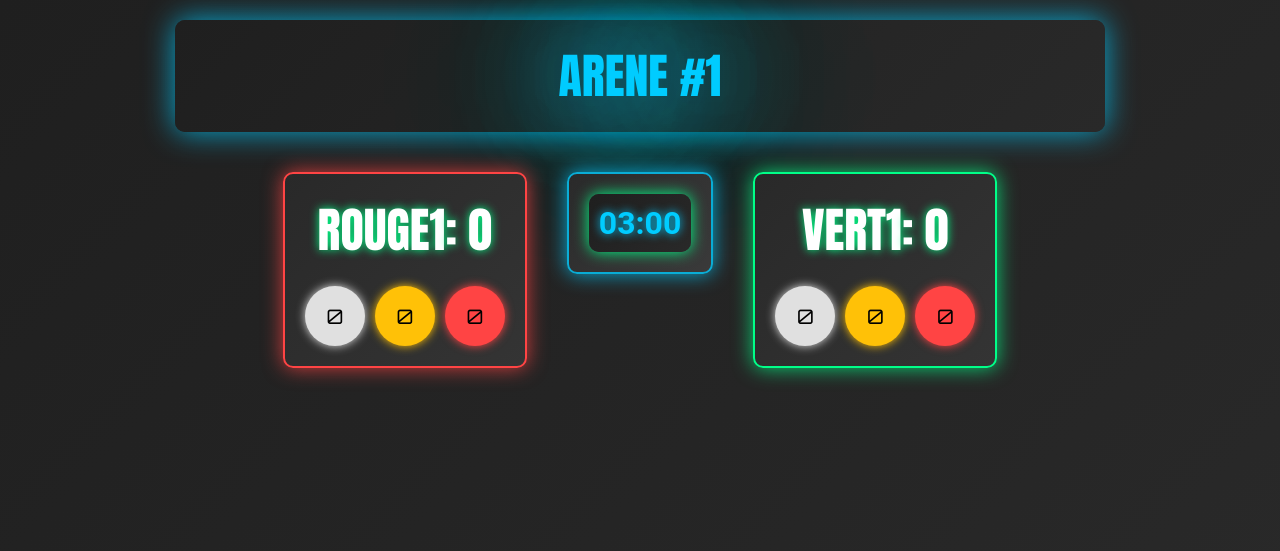
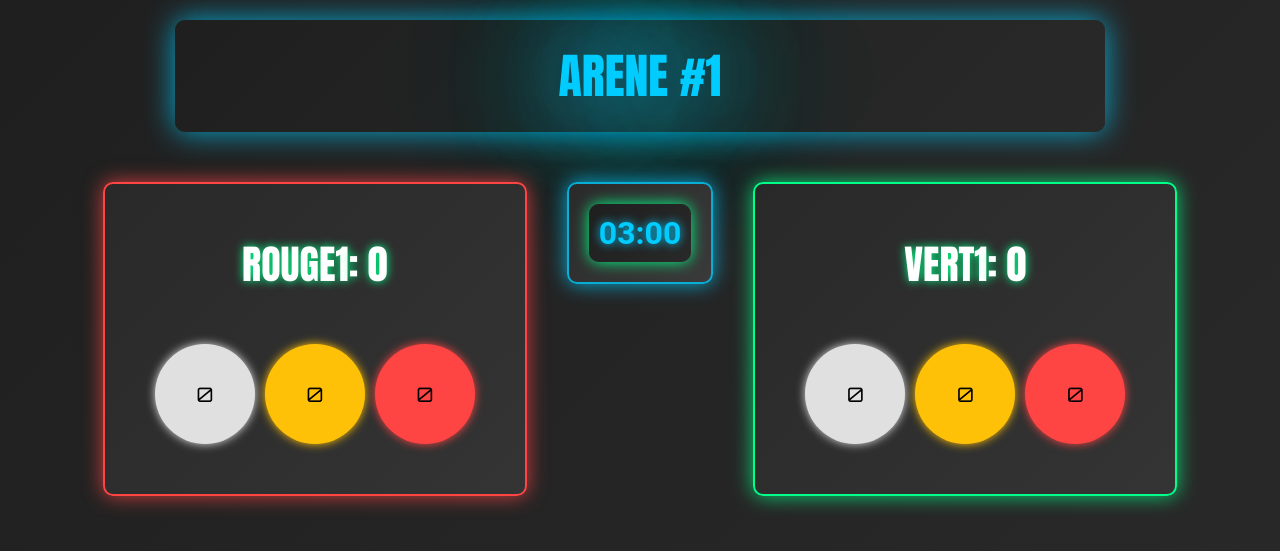
Before and after one commit to viickel/Arbitrage_SabreLaser_ASL_FFE, a Flask app: page /affichage/1 in a window 1280 px wide. Shown: the top 551 px of the page. Run offline with Flask 3, Linux system fonts and the light colour scheme; data that the repository does not hold is empty.

Commit message:
Fix interface issues

```diff
--- a/app.py
+++ b/app.py
@@ -119,4 +119,4 @@ def infos(id_arene):
 
 if __name__ == '__main__':
     # L'application écoute sur toutes les interfaces réseau (0.0.0.0) sur le port 5000
-    app.run(debug=True)
+    app.run(host='0.0.0.0', port=5000, debug=True)
--- a/static/css/affichage.css
+++ b/static/css/affichage.css
@@ -23,7 +23,7 @@ body {
     width: 75%;
     display: flex;
     flex-direction: column;
-    gap: 40px;
+    gap: 50px;
     align-items: center;
 }
 
@@ -56,8 +56,8 @@ body {
     flex: 1;
     display: flex;
     flex-direction: column;
-    gap: 20px;
-    padding: 20px;
+    gap: 50px;
+    padding: 50px;
     border-radius: 10px;
     background: linear-gradient(135deg, #292929, #343434);
     box-shadow: 0 0 20px rgba(0, 255, 136, 0.8);
@@ -83,7 +83,7 @@ body {
 
 .score-label {
     font-family: 'Anton', sans-serif;
-    font-size: 3rem;
+    font-size: 2.5rem;
     text-transform: uppercase;
     color: #fff;
     text-shadow: 0 0 10px #00ff88;
@@ -134,8 +134,8 @@ body {
 }
 
 .carton-label {
-    width: 60px;
-    height: 60px;
+    width: 100px;
+    height: 100px;
     border-radius: 50%;
     border: none;
     cursor: pointer;
```
Also changed, not shown: static/css/arbitrage.css (+8 -8 lines).
